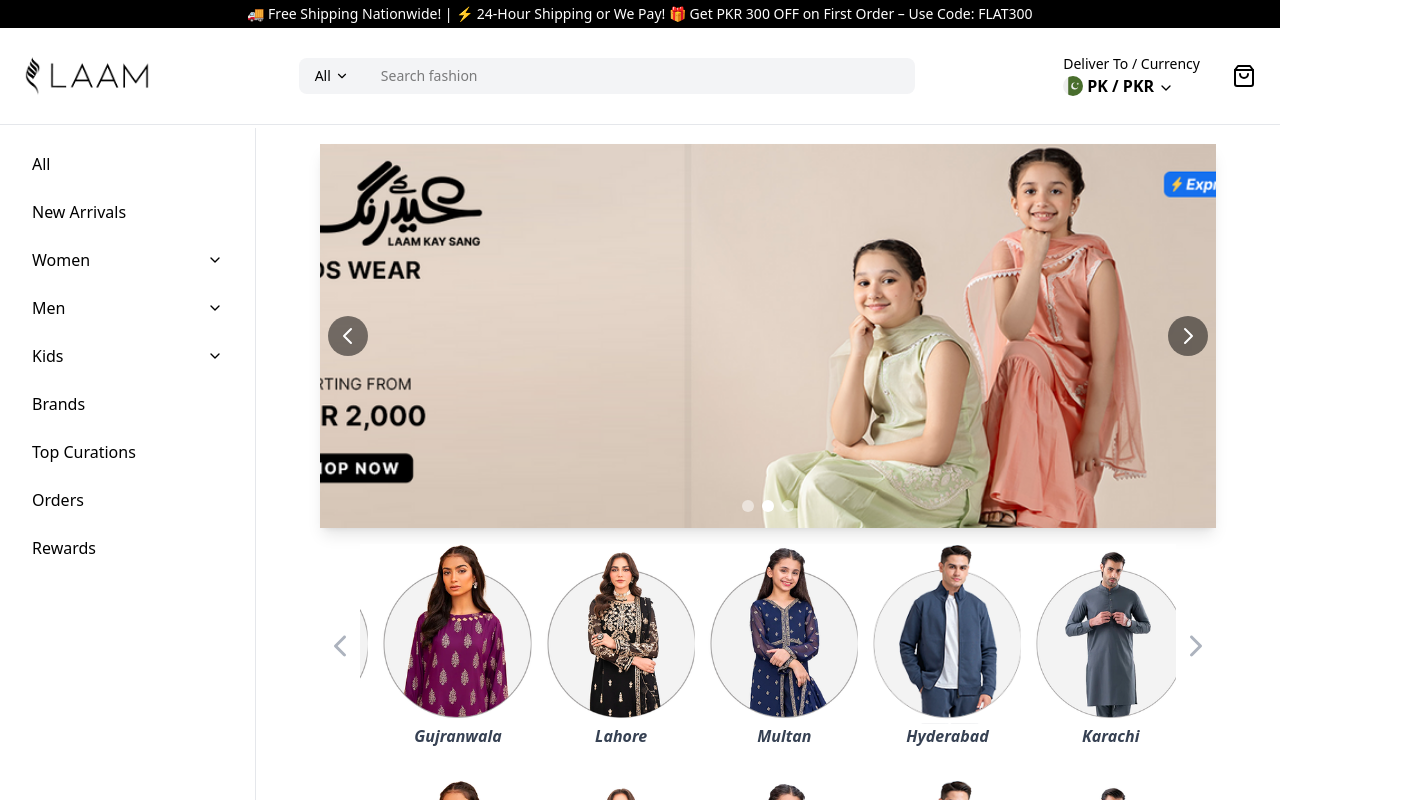
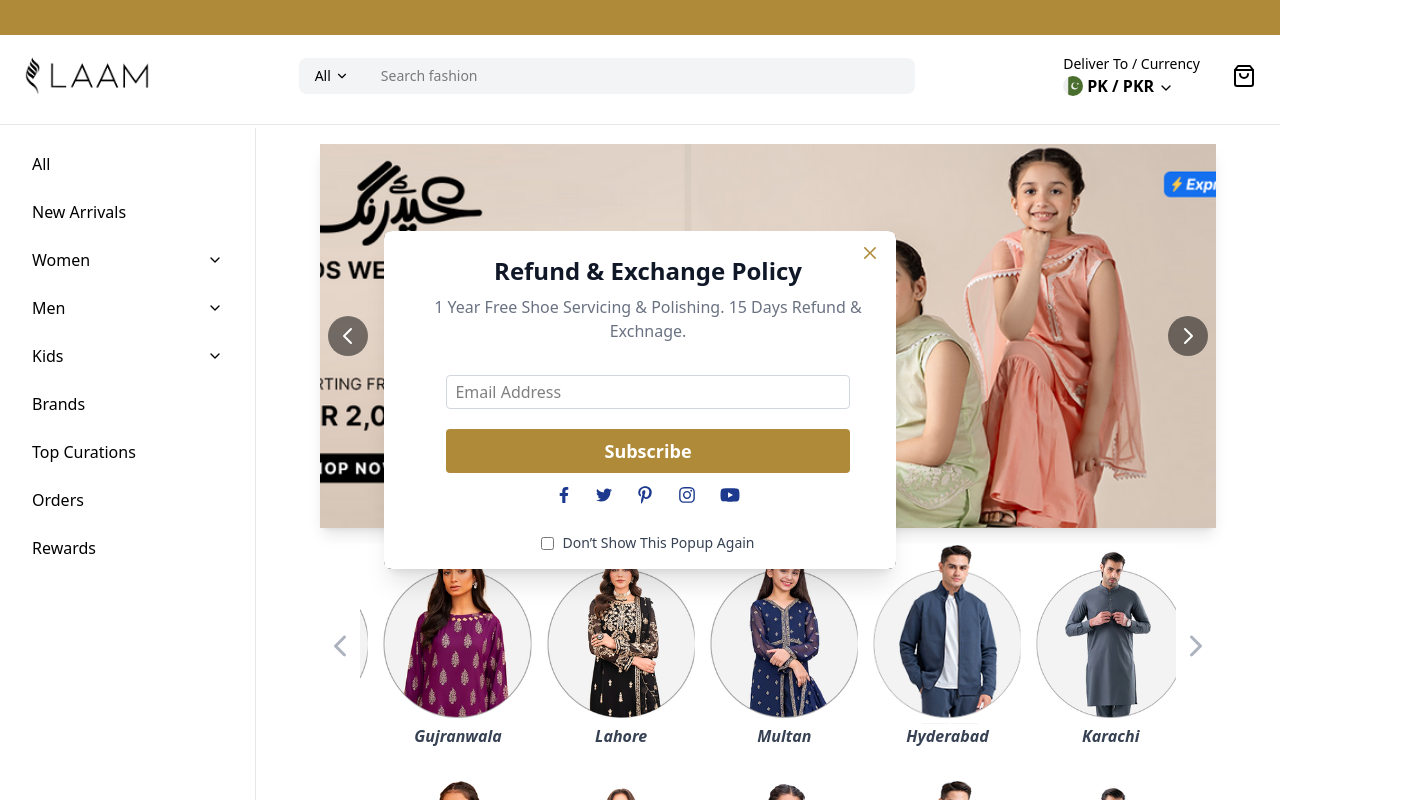
Before and after one commit to AhmadMahmoodRana-dev/Rabeel_Laam, a React (Vite) app: page / in a window 1280 px wide. Shown: the top 800 px of the page, 1411 px wide, since content can reach past the window. Built offline with nearby package versions, Linux system fonts and the light colour scheme.

Commit message:
Filter & TopHeader & Opening Popup

```diff
--- a/src/components/Home/TrendingProductFilters.jsx
+++ b/src/components/Home/TrendingProductFilters.jsx
@@ -67,11 +67,11 @@
 
   return (
     <div
-      className="fixed inset-0 z-50 flex items-center justify-center bg-black bg-opacity-50"
+      className="fixed inset-0 z-50 flex items-center justify-center bg-transparent bg-opacity-50"
       onClick={onClose}
     >
       <div
-        className="relative h-[85vh] w-[90vw] max-w-2xl overflow-hidden rounded-lg bg-white shadow-xl"
+        className="relative h-[60vh] w-[90vw] max-w-2xl overflow-hidden rounded-lg bg-white shadow-xl"
         onClick={(e) => e.stopPropagation()}
       >
         {/* Header */}
@@ -88,7 +88,7 @@
           </button>
         </div>
 
-        <div className="flex h-[calc(85vh-9rem)] overflow-hidden">
+        <div className="flex h-[calc(60vh-9rem)] overflow-hidden">
           {/* Sidebar */}
           <div className="w-[150px] overflow-y-auto border-r border-gray-100 bg-white">
             {categories.map((category) => (
--- a/src/components/Home/TrendingProducts.jsx
+++ b/src/components/Home/TrendingProducts.jsx
@@ -1,113 +1,114 @@
-import { useState } from 'react';
-import TrendingProductFIlters from './TrendingProductFilters';
-import TrendingProductCard from "./TrendingProductCard"
-import image1 from '../../assets/unstiched (1).png';
-import image2 from '../../assets/unstiched (2).png';
-import image3 from '../../assets/unstiched (3).png';
-import image4 from '../../assets/unstiched (4).png';
-import image5 from '../../assets/unstiched (5).png';
-import image6 from '../../assets/unstiched (6).png';
-import image7 from '../../assets/unstiched (7).png';
-import image8 from '../../assets/unstiched (8).png';
+import { useState } from "react";
+import TrendingProductFilters from "./TrendingProductFilters";
+import TrendingProductCard from "./TrendingProductCard";
+import { CiSliderHorizontal } from "react-icons/ci";
+import { FiChevronDown } from "react-icons/fi";
+
+import image1 from "../../assets/unstiched (1).png";
+import image2 from "../../assets/unstiched (2).png";
+import image3 from "../../assets/unstiched (3).png";
+import image4 from "../../assets/unstiched (4).png";
+import image5 from "../../assets/unstiched (5).png";
+import image6 from "../../assets/unstiched (6).png";
+import image7 from "../../assets/unstiched (7).png";
+import image8 from "../../assets/unstiched (8).png";
+
 // Mock product data
 const mockProducts = [
   {
     id: 1,
-    name: 'Agha Jaan • CELINE',
+    name: "Agha Jaan • CELINE",
     price: 9999,
     originalPrice: 33330,
     discount: 70,
     img: image1,
-    express:true,
+    express: true,
   },
   {
     id: 2,
-  name: 'Agha Jaan • CELINE',
+    name: "Agha Jaan • CELINE",
     price: 9999,
     originalPrice: 33330,
     discount: 70,
     img: image2,
-  express:true,
+    express: true,
   },
   {
     id: 3,
-    name: 'Agha Jaan • CELINE',
+    name: "Agha Jaan • CELINE",
     price: 9999,
     originalPrice: 33330,
     discount: 70,
     img: image3,
-    express:true,
+    express: true,
   },
   {
     id: 4,
-  name: 'Agha Jaan • CELINE',
+    name: "Agha Jaan • CELINE",
     price: 9999,
     originalPrice: 33330,
     discount: 70,
     img: image4,
-  express:true,
+    express: true,
   },
-
   {
     id: 5,
-    name: 'Agha Jaan • CELINE',
+    name: "Agha Jaan • CELINE",
     price: 9999,
     originalPrice: 33330,
     discount: 70,
     img: image5,
-    express:true,
+    express: true,
   },
   {
     id: 6,
-    name: 'Agha Jaan • CELINE',
+    name: "Agha Jaan • CELINE",
     price: 9999,
     originalPrice: 33330,
     discount: 70,
     img: image6,
-    express:true,
+    express: true,
   },
   {
     id: 7,
-    name: 'Agha Jaan • CELINE',
+    name: "Agha Jaan • CELINE",
     price: 9999,
     originalPrice: 33330,
     discount: 70,
     img: image7,
-    express:true,
+    express: true,
   },
   {
     id: 8,
-    name: 'Agha Jaan • CELINE',
+    name: "Agha Jaan • CELINE",
     price: 9999,
     originalPrice: 33330,
     discount: 70,
     img: image8,
-    express:true,
+    express: true,
   },
-
 ];
 
-// Sort label mappings
-const sortOptionLabels = {
-  'recommended': 'Recommended',
-  'best-selling': 'Best Selling',
-  'newest-first': 'Newest First',
-  'price-low-high': 'Price: Low To High',
-  'price-high-low': 'Price: High To Low',
-  'discount-high-low': 'Discount: High To Low',
-  'discount-low-high': 'Discount: Low To High',
-  'delivery-earliest-latest': 'Delivery: Earliest To Latest',
-  'delivery-latest-earliest': 'Delivery: Latest To Earliest',
-};
+// Filter options
+const filters = [
+  "Fabric",
+  "Price",
+  "Size",
+  "Color",
+  "Brands",
+  "Season",
+  "Occasions",
+  "Discount",
+  "Delivery",
+];
 
 function TrendingProducts() {
   const [showFilter, setShowFilter] = useState(false);
   const [activeFilters, setActiveFilters] = useState(null);
   const [products, setProducts] = useState(mockProducts);
+  const [open, setOpen] = useState(null);
 
-  const handleCloseFilter = () => {
-    setShowFilter(false);
-  };
+  const handleCloseFilter = () => setShowFilter(false);
 
   const handleApplyFilters = (filters) => {
     setActiveFilters(filters);
@@ -115,20 +116,14 @@
     const sortedProducts = [...mockProducts];
 
     switch (filters.sortBy) {
-      case 'price-low-high':
+      case "price-low-high":
         sortedProducts.sort((a, b) => a.price - b.price);
         break;
-      case 'price-high-low':
+      case "price-high-low":
         sortedProducts.sort((a, b) => b.price - a.price);
         break;
-      case 'newest-first':
-        // Handle sort by newest
-        break;
-      case 'best-selling':
-        // Handle sort by best selling
-        break;
+      // Add more sort logic here as needed
       default:
-        // Default sort
         break;
     }
 
@@ -136,35 +131,50 @@
   };
 
   return (
-    <div className="min-h-screen  p-4">
+    <div className="min-h-screen p-4">
       <div className="mx-auto w-full">
-        <h1 className="mb-6 text-3xl font-bold text-gray-900">Product Catalog</h1>
+        <h1 className="mb-6 text-3xl font-bold text-gray-900">
+          Product Catalog
+        </h1>
 
-        <div className="mb-6 flex items-center justify-between">
+        {/* Filters bar */}
+        <div className="flex items-center gap-2 p-4">
           <button
+            className="p-2 border border-gray-300 rounded-full hover:bg-gray-100"
             onClick={() => setShowFilter(true)}
-            className="rounded-md bg-gray-900 px-4 py-2 text-sm font-medium text-white hover:bg-gray-800 transition-colors"
           >
-            Show Filters
+            <CiSliderHorizontal size={20} />
           </button>
 
-          {activeFilters && (
-            <div className="text-sm text-gray-600">
-              <span className="font-medium">Active Sort: </span>
-              {sortOptionLabels[activeFilters.sortBy] || 'None'}
+          {filters.map((filter, index) => (
+            <div
+              key={index}
+              className="relative flex justify-center items-center"
+            >
+              <button
+                onClick={() => setOpen(open === index ? null : index)}
+                className="flex items-center justify-center gap-1 border border-gray-300 px-4 py-2 rounded-md text-md hover:bg-gray-100"
+              >
+                {filter}
+                <p className="flex justify-center items-center">
+                  <FiChevronDown />
+                </p>
+              </button>
             </div>
-          )}
+          ))}
         </div>
 
-        <div className="grid grid-cols-1 gap-6 sm:grid-cols-2 xl:grid-cols-4 lg:grid-cols-3">
+        {/* Product grid */}
+        <div className="grid grid-cols-1 gap-6 sm:grid-cols-2 lg:grid-cols-3 xl:grid-cols-4">
           {products.map((product) => (
-            <TrendingProductCard product={product} />
+            <TrendingProductCard key={product.id} product={product} />
           ))}
         </div>
       </div>
 
+      {/* Filter Sidebar */}
       {showFilter && (
-        <TrendingProductFIlters
+        <TrendingProductFilters
           onClose={handleCloseFilter}
           onApplyFilters={handleApplyFilters}
         />
--- /dev/null
+++ b/src/components/OneTimeShowModel.jsx
@@ -0,0 +1,104 @@
+import { useEffect, useState } from "react";
+import {
+  Dialog,
+  DialogBackdrop,
+  DialogPanel,
+  DialogTitle,
+} from "@headlessui/react";
+import {
+  FaFacebookF,
+  FaTwitter,
+  FaPinterestP,
+  FaInstagram,
+  FaYoutube,
+} from "react-icons/fa";
+import { RxCross2 } from "react-icons/rx";
+
+
+const OneTimeShowModel = () => {
+  const [open, setOpen] = useState(false);
+  const [dontShowAgain, setDontShowAgain] = useState(false);
+
+  useEffect(() => {
+    const hasSeenModal = localStorage.getItem("hideDeactivateModal");
+    if (!hasSeenModal) {
+      setOpen(true);
+    }
+  }, []);
+
+  const handleClose = () => {
+    if (dontShowAgain) {
+      localStorage.setItem("hideDeactivateModal", "true");
+    }
+    setOpen(false);
+  };
+
+  return (
+    <Dialog open={open} onClose={handleClose} className="relative z-10">
+      <DialogBackdrop
+        transition
+        className="fixed inset-0 bg-transparent transition-opacity data-closed:opacity-0 data-enter:duration-300 data-enter:ease-out data-leave:duration-200 data-leave:ease-in"
+      />
+
+      <div className="fixed inset-0 z-10 w-screen overflow-y-auto">
+        <div className="flex min-h-full items-end justify-center p-4 text-center sm:items-center sm:p-0">
+          <DialogPanel
+            transition
+            className="relative transform overflow-hidden rounded-lg  text-left shadow-xl transition-all data-closed:translate-y-4 data-closed:opacity-0 data-enter:duration-300 data-enter:ease-out data-leave:duration-200 data-leave:ease-in sm:my-8 sm:w-full sm:max-w-lg data-closed:sm:translate-y-0 data-closed:sm:scale-95"
+          >
+            <div className="bg-white shadow-black shadow-sm px-4 pt-5 pb-4 sm:p-6 sm:pb-4">
+              <div className="sm:flex sm:items-start">
+                <div className="mt-3 text-center sm:mt-0 sm:ml-4">
+              <button onClick={handleClose} className="absolute right-4 text-xl top-3"><RxCross2 color="#af8a39" /></button>
+                  <DialogTitle
+                    as="h3"
+                    className="text-2xl font-semibold text-gray-900"
+                  >
+                    Refund & Exchange Policy
+                  </DialogTitle>
+                  <div className="mt-2">
+                    <p className="text-md text-gray-500">
+                      1 Year Free Shoe Servicing & Polishing. 15 Days Refund &
+                      Exchnage.
+                    </p>
+                    <input
+                      placeholder="Email Address"
+                      className="border w-[90%] py-1 px-2 border-gray-300 rounded-sm mt-8 mb-5"
+                    />
+                    <button className="bg-[#af8a39] text-white text-center w-[90%] py-2 rounded-sm font-semibold text-lg">
+                      Subscribe
+                    </button>
+                    <div className="w-[100%] py-3 flex justify-center items-center text-blue-900 gap-6">
+                      <FaFacebookF size={16}/>
+                      <FaTwitter size={16} />
+                      <FaPinterestP size={18} />
+                      <FaInstagram size={18} />
+                      <FaYoutube size={20} />
+                    </div>
+                  </div>
+                  <div className="mt-4 flex items-center justify-center">
+                    <input
+                      type="checkbox"
+                      id="dontShowAgain"
+                      checked={dontShowAgain}
+                      onChange={() => setDontShowAgain(!dontShowAgain)}
+                      className="mr-2"
+                    />
+                    <label
+                      htmlFor="dontShowAgain"
+                      className="text-sm text-gray-700"
+                    >
+                      Don’t Show This Popup Again
+                    </label>
+                  </div>
+                </div>
+              </div>
+            </div>
+          </DialogPanel>
+        </div>
+      </div>
+    </Dialog>
+  );
+};
+
+export default OneTimeShowModel;
--- a/src/components/TopBar.jsx
+++ b/src/components/TopBar.jsx
@@ -2,9 +2,11 @@
 
 const TopBar = () => {
   return (
-    <div className="bg-black text-white text-xs sm:text-sm py-1 px-2 text-center fixed top-0 w-full z-50 whitespace-nowrap overflow-x-auto">
-      🚚 Free Shipping Nationwide! | ⚡ 24-Hour Shipping or We Pay! 🎁 Get PKR
-      300 OFF on First Order – Use Code: FLAT300
+    <div className="bg-[#af8a39] text-white text-xs sm:text-lg tracking-wider  px-2 text-center fixed top-0 w-full z-50 whitespace-nowrap overflow-x-auto">
+      <marquee behavior="scroll" direction="left">
+        {" "}
+        🚚 Free Shipping Nationwide!
+      </marquee>
     </div>
   );
 };
--- a/src/pages/Home.jsx
+++ b/src/pages/Home.jsx
@@ -13,6 +13,7 @@
 import image7 from "../assets/unstiched (7).png";
 import image8 from "../assets/unstiched (8).png";
 import TrendingProducts from "../components/Home/TrendingProducts";
+import OneTimeShowModel from "../components/OneTimeShowModel";
 const Home = () => {
   const products = [
     {
@@ -80,6 +81,7 @@
       <LargeCardSlider heading={"Shop Accessories"} products={products} />
       <HomePageGridStructure heading={"SUMMER LAWN '25"} />
       <TrendingProducts />
+      <OneTimeShowModel />
     </div>
   );
 };
```
Lines whose indentation alone changed are shown as unchanged.
